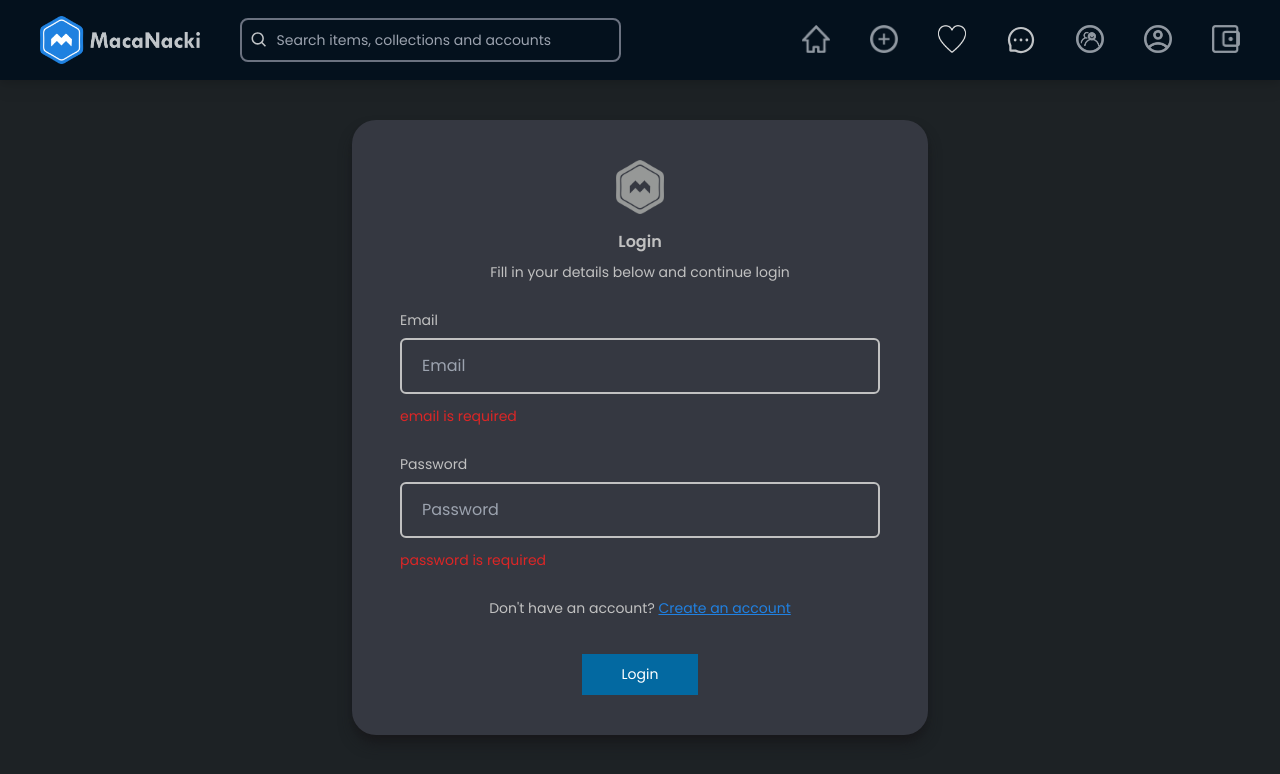
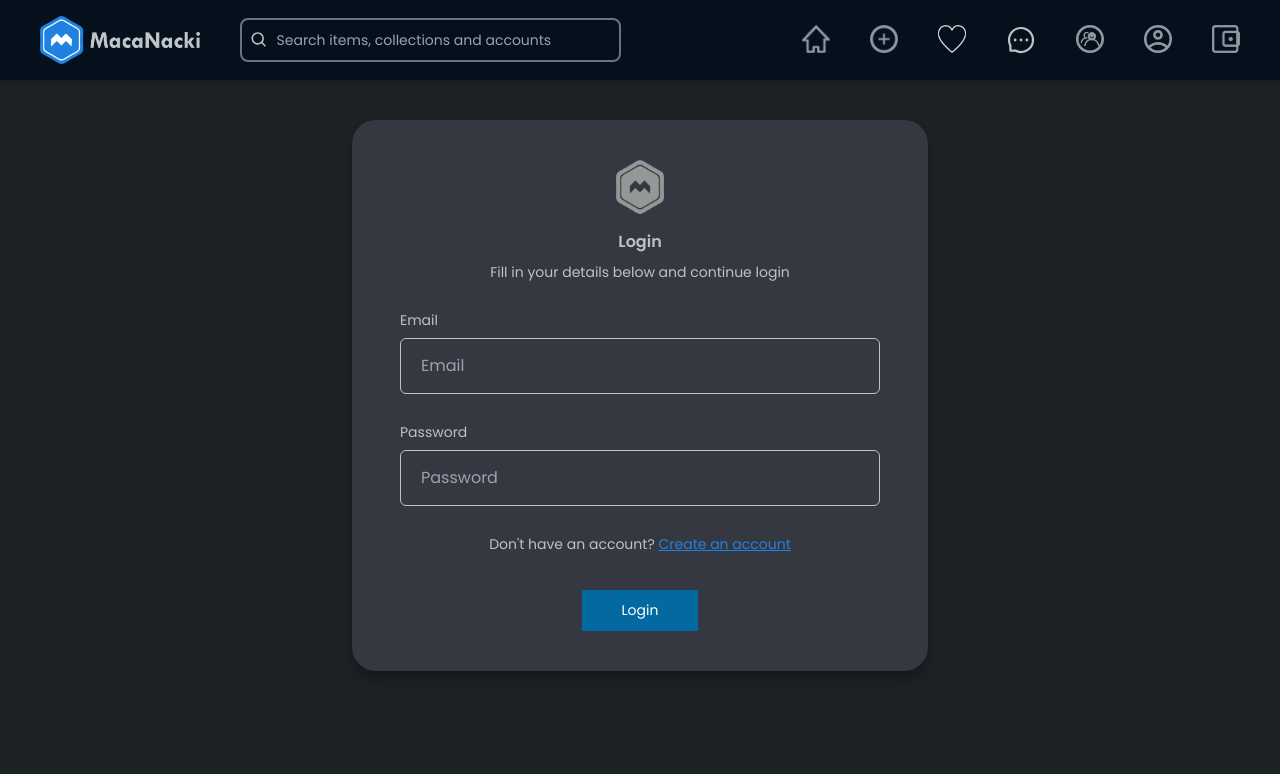
Before and after one commit to vicsnet/mackanaki, a React (Create React App) app: page /login in a window 1280 px wide. Shown: the top 774 px of the page. Built offline with nearby package versions, Linux system fonts and the light colour scheme.

Commit message:
validator bug fix

```diff
--- a/src/components/form/StepOneForm.tsx
+++ b/src/components/form/StepOneForm.tsx
@@ -1,28 +1,65 @@
 
 import React from 'react';
+import useFormInputValidation from '../../hooks/useFormInputValidation';
 import Button from '../ui/Button';
 import FormInput from './FormInput';
 
 
-const StepOneForm = ({ nextForm }: { nextForm: Function; }) => {
+const StepOneForm = ({ setShowNext }: { setShowNext: React.Dispatch<React.SetStateAction<boolean>>; }) => {
+    const [fields, errors, form, isvalidForm] = useFormInputValidation({
+        name: "",
+        username: "",
+        email: "",
+        password: "",
+        confirm_password: "",
+    }, {
+        name: "required",
+        username: "required",
+        email: "required|email",
+        password: "required|password",
+        confirm_password: "required|confirm_password",
+    });
+
+    // console.log(fields);
+    console.log(errors);
+    const nextForm = (e: React.FormEvent<HTMLFormElement>) => {
+
+        e.preventDefault();
+        const isValid = form.isFormValid;
+        if (isValid) {
+            setShowNext(true);
+            // console.log('Submitted');
+            console.log(fields, errors);
+            form.customToast({ type: "success", message: "Success!" });
+            // Perform api call here
+        }
+    };
+
     return (
-        <form onSubmit={(e) => nextForm(e)}>
-            <div className="flex flex-col gap-7">
-                <div className="flex flex-wrap md:flex-nowrap justify-between gap-5">
-                    <FormInput label="Name" name="name" placeholder="Name" htmlFor="name" type="text" />
-                    <FormInput label="Username" name="username" placeholder="Username" htmlFor="username" type="text" />
+        <form onSubmit={nextForm}>
+            <div className="flex flex-col">
+                <div className="flex flex-wrap md:flex-nowrap justify-between md:gap-5">
+                    <FormInput label="Name" className={errors?.name && "border-red-600 border-2"} name="name" placeholder="Name" htmlFor="name" type="text" onChange={(e) => form.handleChangeEvent(e)} />
+                    {errors?.name && <span className="text-red-600 text-sm mt-3">{errors?.name}</span>}
+
+                    <FormInput label="Username" className={errors?.username && "border-red-600 border-2"} name="username" placeholder="Username" htmlFor="username" type="text" onChange={(e) => form.handleChangeEvent(e)} />
+                    {errors?.username && <span className="text-red-600 text-sm mt-3">{errors?.username}</span>}
                 </div>
 
 
-                <FormInput label="Email" name="email" placeholder="Email" htmlFor="email" type="email" />
+                <FormInput label="Email" className={errors?.email && "border-red-600 border-2"} name="email" placeholder="Email" htmlFor="email" type="email" onChange={(e) => form.handleChangeEvent(e)} />
+                {errors?.email && <span className="text-red-600 text-sm mt-3">{errors?.email}</span>}
 
 
-                <div className="flex flex-wrap md:flex-nowrap justify-between gap-5">
-                    <FormInput label="Password" name="password" placeholder="Password" htmlFor="password" type="password" />
-                    <FormInput label="Retype Password" name="confirm_password" placeholder="Retype Password" htmlFor="retype_password" type="password" />
+                <div className="flex flex-wrap md:flex-nowrap justify-between md:gap-5">
+                    <FormInput label="Password" className={errors?.password && "border-red-600 border-2"} name="password" placeholder="Password" htmlFor="password" type="password" onChange={(e) => form.handleChangeEvent(e)} />
+                    {errors?.password && <span className="text-red-600 text-sm mt-3">{errors?.password}</span>}
+
+                    <FormInput label="Retype Password" className={errors?.confirm_password && "border-red-600 border-2"} name="confirm_password" placeholder="Retype Password" htmlFor="retype_password" type="password" onChange={(e) => form.handleChangeEvent(e)} />
+                    {errors?.confirm_password && <span className="text-red-600 text-sm mt-3">{errors?.confirm_password}</span>}
                 </div>
 
-                <Button name="Next" className="ml-auto" />
+                <Button name="Next" disabled={isvalidForm} className="ml-auto" />
             </div>
         </form>
     );
--- a/src/components/form/StepTwoForm.tsx
+++ b/src/components/form/StepTwoForm.tsx
@@ -1,21 +1,39 @@
 
 import React from 'react';
 import { Link } from 'react-router-dom';
+import useFormInputValidation from '../../hooks/useFormInputValidation';
 import Button from '../ui/Button';
 import FormInput from './FormInput';
 import FormSelect from './FormSelect';
 
-const StepTwoForm = ({ submitForm }: { submitForm: Function; }) => {
+const StepTwoForm = () => {
+    const [fields, errors, form] = useFormInputValidation({
+        country: "",
+        state: "",
+    }, {
+        country: "required",
+        state: "required"
+    });
+    const onSubmit = (e: React.FormEvent<HTMLFormElement>) => {
+        e.preventDefault();
+        const isValid = form.isFormValid;
+        if (isValid) {
+            // console.log('Submitted');
+            form.customToast({ type: "success", message: "Success!" });
+            console.log(fields, errors);
+            // Perform api call here
+        }
+    };
     return (
-        <form onSubmit={(e) => submitForm(e)}>
+        <form onSubmit={onSubmit}>
             <div className="flex flex-col gap-7">
                 <div className="flex flex-wrap md:flex-nowrap justify-between gap-5">
-                    <FormInput label="Country" name="country" placeholder="Country" htmlFor="country" type="text" />
-                    <FormInput label="State" name="state" placeholder="State" htmlFor="state" type="text" />
+                    <FormInput label="Country" name="country" placeholder="Country" htmlFor="country" onChange={(e) => form.handleChangeEvent(e)} type="text" />
+                    <FormInput label="State" name="state" onChange={(e) => form.handleChangeEvent(e)} placeholder="State" htmlFor="state" type="text" />
                 </div>
 
 
-                    <FormSelect label="Category" htmlFor="category" />
+                <FormSelect label="Category" htmlFor="category" />
 
 
                 <div className="md:w-[400px] flex mt-8 flex-col justify-center items-center gap-2 mx-auto">
@@ -23,7 +41,7 @@ const StepTwoForm = ({ submitForm }: { submitForm: Function; }) => {
                         <span className="text-primaryColor underline">Term of Service</span>
                     </Link> and <Link to="#"><span className="text-primaryColor underline">Privacy Policy</span></Link></p>
 
-                    <Button name="Create account" className="mx-auto"/>
+                    <Button name="Create account" disabled={!form.isFormValid} className="mx-auto" />
                 </div>
             </div>
         </form>
--- a/src/hooks/useFormInputValidation.tsx
+++ b/src/hooks/useFormInputValidation.tsx
@@ -1,16 +1,27 @@
 import { useState, useEffect } from 'react';
 import InputValidator from '../utils/inputValidator';
 
-const useFormInputValidation = (formFields: IFormFieldObj, rules: IRules): [fields: IFormFieldObj, errors: any, form: InputValidator] => {
+const useFormInputValidation = (formFields: IFormFieldObj, rules: IRules): [fields: IFormFieldObj, errors: IErrors | null, form: InputValidator, isvalidForm: boolean] => {
     const [fields, setFields] = useState<IFormFieldObj>(formFields);
-    let [errors, setErrors] = useState<IErrors | null>(null);
-    let form = new InputValidator(setFields, fields, setErrors, errors, rules);
-    useEffect(() => {
+    let [errors, setErrors] = useState<IErrors>({});
+    let [tempPassword, setTempPassword] = useState("");
+    let form = new InputValidator(setFields, fields, setErrors, errors, rules, tempPassword, setTempPassword);
 
-        form._getFieldsValuesOnLoad();
-        // eslint-disable-next-line react-hooks/exhaustive-deps
-    }, []);
-    return [fields, errors, form];
+
+    let isEmptyInput = Object.values(fields).some(field => field.trim().length === 0);
+    console.log(form.isFormValid, isEmptyInput);
+    let validFormData: boolean;
+    if (form.isFormValid === false && isEmptyInput === false) {
+        validFormData = false;
+    } else {
+        validFormData = true;
+    }
+    // useEffect(() => {
+    // form.isFormValid &&
+    //     form._getFieldsValuesOnLoad();
+    //     // eslint-disable-next-line react-hooks/exhaustive-deps
+    // }, []);
+    return [fields, errors, form, validFormData];
 };
 
 export default useFormInputValidation;
--- a/src/pages/Authentication/Login.tsx
+++ b/src/pages/Authentication/Login.tsx
@@ -10,7 +10,7 @@ import useFormInputValidation from '../../hooks/useFormInputValidation';
 
 const Login = () => {
 
-    const [fields, errors, form] = useFormInputValidation({
+    const [fields, errors, form, isvalidForm] = useFormInputValidation({
         email: "",
         password: "",
     }, {
@@ -21,10 +21,9 @@ const Login = () => {
 
     const onSubmit = (e: React.FormEvent<HTMLFormElement>) => {
         e.preventDefault();
-        const isValid = form.isFormValid;
-        if (isValid) {
-            // console.log('Submitted');
-            form.customToast({type: "success", message: "Success!"});
+        if (!isvalidForm) {
+            console.log('Submitted');
+            form.customToast({ type: "success", message: "Success!" });
             console.log(fields, errors);
             // Perform api call here
         }
@@ -51,7 +50,6 @@ const Login = () => {
                                 onSubmit={onSubmit}
                             >
                                 <div className="flex flex-col">
-
                                     <FormInput label="Email"
                                         name="email"
                                         placeholder="Email"
@@ -77,7 +75,7 @@ const Login = () => {
                                             <span className="text-primaryColor underline">Create an account</span>
                                         </Link>
                                         </p>
-                                        <Button name="Login" disabled={!form.isFormValid} className="mx-auto" />
+                                        <Button name="Login" disabled={isvalidForm} className="mx-auto" />
                                     </div>
                                 </div>
                             </form>
--- a/src/utils/inputValidator.ts
+++ b/src/utils/inputValidator.ts
@@ -5,23 +5,23 @@ import { toast } from 'react-toastify';
 export default class InputValidator {
     private _setFields: React.Dispatch<React.SetStateAction<IFormFieldObj>>;
     private _fields: IFormFieldObj;
-    private _errorBag: React.Dispatch<React.SetStateAction<IErrors | null>>;
-    private _errors: IErrors | null;
+    private _errorBag: React.Dispatch<React.SetStateAction<IErrors>>;
+    private _errors: IErrors;
     private _rules: IRules;
     private _tempFieldBag: { [props: string]: string; } = {};
-    private _tempPasswordValue: string = "";
+    private _setTempPassword: React.Dispatch<React.SetStateAction<string>>;
+    private _tempPassword: string;
 
 
 
-    constructor (setFields: React.Dispatch<React.SetStateAction<IFormFieldObj>>, fields: IFormFieldObj, errorBag: React.Dispatch<React.SetStateAction<IErrors | null>>, errors: IRules | null, rules: IRules) {
+    constructor (setFields: React.Dispatch<React.SetStateAction<IFormFieldObj>>, fields: IFormFieldObj, errorBag: React.Dispatch<React.SetStateAction<IErrors>>, errors: IRules, rules: IRules, tempPassword: string, setTempPassword: React.Dispatch<React.SetStateAction<string>>) {
         this._setFields = setFields;
         this._fields = fields;
         this._errorBag = errorBag;
         this._errors = errors;
         this._rules = rules;
-
-        // this._password('MaxPatrick12.');
-        // console.log(this._minLength('min:3', '4kuo'));
+        this._tempPassword = tempPassword;
+        this._setTempPassword = setTempPassword;
     }
 
     private get _isFieldsAndRulesValid() {
@@ -49,30 +49,29 @@ export default class InputValidator {
         }
     }
 
-    _getFieldsValuesOnLoad() {
-        if (this._isFieldsAndRulesValid) {
-            let obj = Object.keys(this._fields).reduce((prev, current) => {
-                if (Object.keys(this._rules).includes(current)) {
-                    prev[current] = this._rules[current];
-                }
-                return prev;
-            }, {} as { [props: string]: string; });
-            Object.entries(obj).forEach(([key, rules]) => {
-                const rulesArr = rules.split('|');
-                if (Object.values(rulesArr).includes('required')) {
-                    this._errorBag((prev) => ({
-                        ...prev,
-                        [key]: `${key} is required`
-                    }));
-                }
-            });
-        }
-    }
+    // _getFieldsValuesOnLoad() {
+    //     if (this._isFieldsAndRulesValid) {
+    //         let obj = Object.keys(this._fields).reduce((prev, current) => {
+    //             if (Object.keys(this._rules).includes(current)) {
+    //                 prev[current] = this._rules[current];
+    //             }
+    //             return prev;
+    //         }, {} as { [props: string]: string; });
+    //         Object.entries(obj).forEach(([key, rules]) => {
+    //             const rulesArr = rules.split('|');
+    //             if (Object.values(rulesArr).includes('required')) {
+    //                 this._errorBag((prev) => ({
+    //                     ...prev,
+    //                     [key]: `${key} is required`
+    //                 }));
+    //             }
+    //         });
+    //     }
+    // }
 
     get isFormValid(): boolean {
-        if (this._errors === null) return true;
-        if (Object.keys(this._errors).length === 0) return true;
-        return false;
+        if (Object.keys(this._errors).length === 0) return false;
+        return true;
     }
 
     private _arratToStringLastPosition(rule: string) {
@@ -129,20 +128,22 @@ export default class InputValidator {
                 });
             }
         }
-        // if (rule === 'confirm_password') {
-        //     if (this._confirmPassword(value)) {
-        //         this._errorBag((prev) => ({
-        //             ...prev,
-        //             [keys]: `${keys} doesn't match.`
-        //         }));
-        //     } else {
-        //         this._errorBag((prev) => {
-        //             const copy = { ...prev };
-        //             delete copy[keys];
-        //             return copy;
-        //         });
-        //     }
-        // }
+        if (rules.includes('confirm_password')) {
+            if (this._confirmPassword(value)) {
+                this._errorBag((prev) => ({
+                    ...prev,
+                    [keys]: `password doesn't match`
+                }));
+                return;
+            } else {
+                this._errorBag((prev) => {
+                    const copy = { ...prev };
+                    delete copy[keys];
+                    return copy;
+                });
+            }
+        }
+
 
         let minLengthRule = rules.find(value => /minLength:/.test(value));
         if (typeof minLengthRule !== "undefined") {
@@ -237,16 +238,16 @@ export default class InputValidator {
     private _password(value: string) {
         let result = validator.isStrongPassword(value, { minLength: 8, minLowercase: 1, minUppercase: 1, minNumbers: 1, minSymbols: 1, returnScore: false });
         if (!result) {
-            this._tempPasswordValue = value;
+            this._setTempPassword("");
             return true;
         }
-        this._tempPasswordValue = "";
+        this._setTempPassword(value);
         return false;
 
     }
 
     private _confirmPassword(value: string) {
-        if (this._tempPasswordValue !== value) {
+        if (this._tempPassword !== value) {
             return true;
         }
         return false;
```
Also changed, not shown: src/components/form/types.d.ts (+12 -0 lines), src/pages/Authentication/Signup.tsx (+6 -19 lines).
